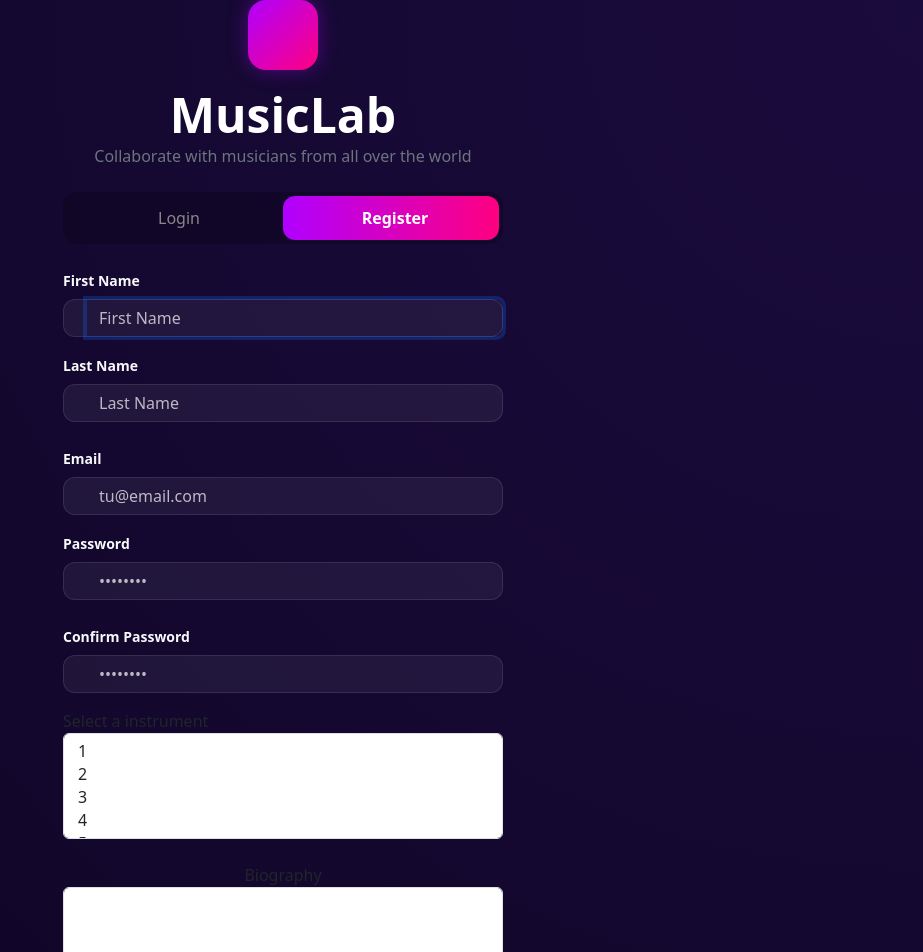
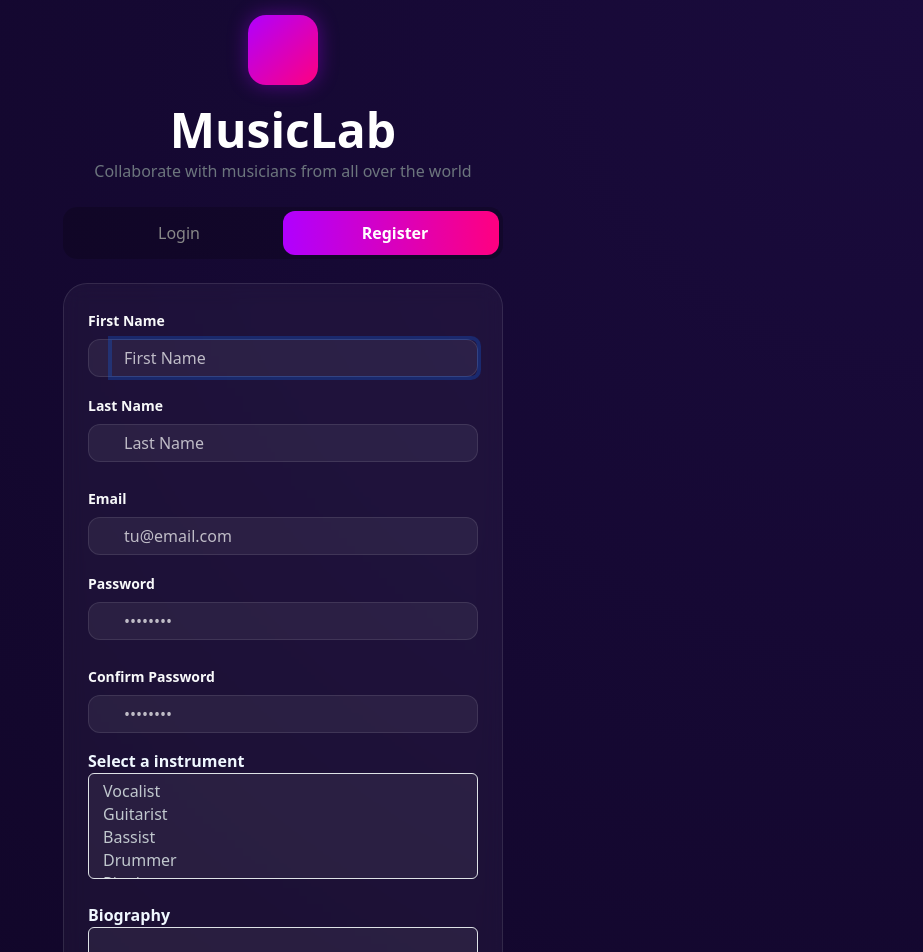
Before and after one commit to Bato05/Frontend-Musiclab, an Angular app: page /register in a window 1280 px wide. Shown: the top 952 px of the page, without its empty margins (357-1280 px from the left). Built offline with nearby package versions, Linux system fonts and the light colour scheme.

Commit message:
Avanzando en el desarrollo web del formulario register

```diff
--- a/src/app/components/forms/login/login.css
+++ b/src/app/components/forms/login/login.css
@@ -53,18 +53,18 @@
 
 /* Color para navegadores modernos */
 .form-control::placeholder {
-  color: rgba(255, 255, 255, 0.7) !important;
+  color: rgba(255, 255, 255, 0.7);
   font-weight: 300;
 }
 
 /* Soporte específico para Chrome/Safari/Edge */
 .form-control::-webkit-input-placeholder {
-  color: rgba(255, 255, 255, 0.7) !important;
+  color: rgba(255, 255, 255, 0.7);
 }
 
 /* Soporte para Firefox */
 .form-control::-moz-placeholder {
-  color: rgba(255, 255, 255, 0.7) !important;
+  color: rgba(255, 255, 255, 0.7);
   opacity: 1; /* Firefox baja la opacidad por defecto */
 }
 
--- a/src/app/components/forms/register/register.css
+++ b/src/app/components/forms/register/register.css
@@ -6,6 +6,7 @@
 .auth-wrapper { width: 100%; max-width: 440px; }
 
 .logo-box {
+  margin-top: 15px;
   width: 70px; height: 70px;
   background: linear-gradient(135deg, #b000ff, #ff0080);
   border-radius: 18px;
@@ -53,22 +54,39 @@
 
 /* Color para navegadores modernos */
 .form-control::placeholder {
-  color: rgba(255, 255, 255, 0.7) !important;
+  color: rgba(255, 255, 255, 0.7);
   font-weight: 300;
 }
 
 /* Soporte específico para Chrome/Safari/Edge */
 .form-control::-webkit-input-placeholder {
-  color: rgba(255, 255, 255, 0.7) !important;
+  color: rgba(255, 255, 255, 0.7);
 }
 
 /* Soporte para Firefox */
 .form-control::-moz-placeholder {
-  color: rgba(255, 255, 255, 0.7) !important;
+  color: rgba(255, 255, 255, 0.7);
   opacity: 1; /* Firefox baja la opacidad por defecto */
 }
 
 .text-purple { color: #b000ff; }
 .x-small { font-size: 0.75rem; }
 
-.label { color: aliceblue;}
+#Biography {
+    margin-bottom: 25px;
+}
+
+.labels{
+    color: aliceblue;
+    font-weight: bold;
+}
+
+#Register_biography {
+    background: rgba(255, 255, 255, 0.06);
+    color: aliceblue;
+}
+
+#Register_type_instrument {
+    background: rgba(255, 255, 255, 0.06);
+    color: rgb(193, 200, 206);
+}
--- a/src/app/components/forms/register/register.html
+++ b/src/app/components/forms/register/register.html
@@ -22,7 +22,7 @@
         </button>
     </div>
 
-      <form>
+      <form class="auth-card p-4">
         <div class="text-start mb-3">
           <label class="form-label small fw-bold text-light">First Name</label>
           <div class="input-group custom-input-group">
@@ -80,19 +80,24 @@
         </div>
 
         <div class="text-start mb-4">
-          <label for="exampleFormControlSelect2">Select a instrument</label>
-            <select multiple class="form-control" id="exampleFormControlSelect2">
-                <option>1</option>
-                <option>2</option>
-                <option>3</option>
-                <option>4</option>
-                <option>5</option>
+          <label class="labels" for="Register_type_instrument">Select a instrument</label>
+            <select multiple class="form-control" id="Register_type_instrument">
+                <option>Vocalist</option>
+                <option>Guitarist</option>
+                <option>Bassist</option>
+                <option>Drummer</option>
+                <option>Pianist</option>
+                <option>Violinist</option>
+                <option>Saxophonist</option>
+                <option>Trumpeter</option>
+                <option>DJ</option>
+                <option>Another</option>
             </select>
         </div>
 
-        <div class="form-group">
-            <label for="exampleFormControlTextarea1">Biography</label>
-            <textarea class="form-control" id="exampleFormControlTextarea1" rows="3"></textarea>
+        <div class="form-group" class="text-start" id="Biography">
+            <label class="labels" for="Register_biography">Biography</label>
+            <textarea class="form-control" id="Register_biography" rows="3"></textarea>
         </div>
 
         <button type="submit" class="btn btn-neon w-100 py-2 mb-4">
```
Also changed, not shown: src/app/components/forms/register/register.ts (line endings or trailing spaces).
